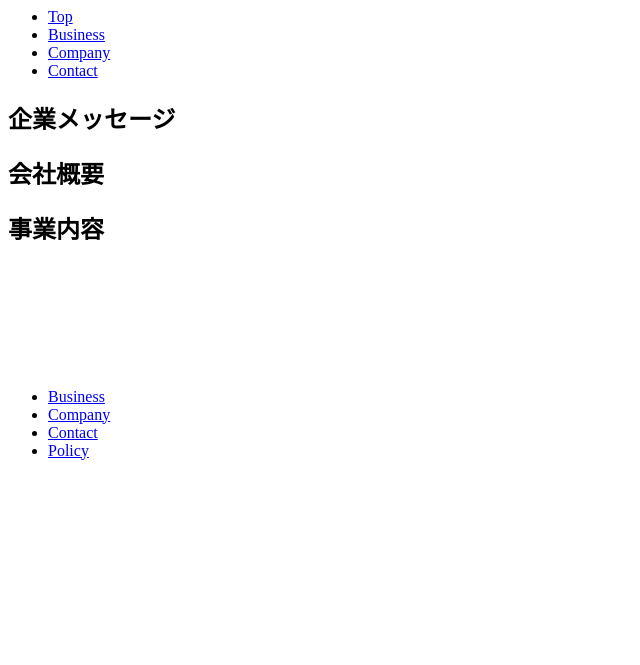
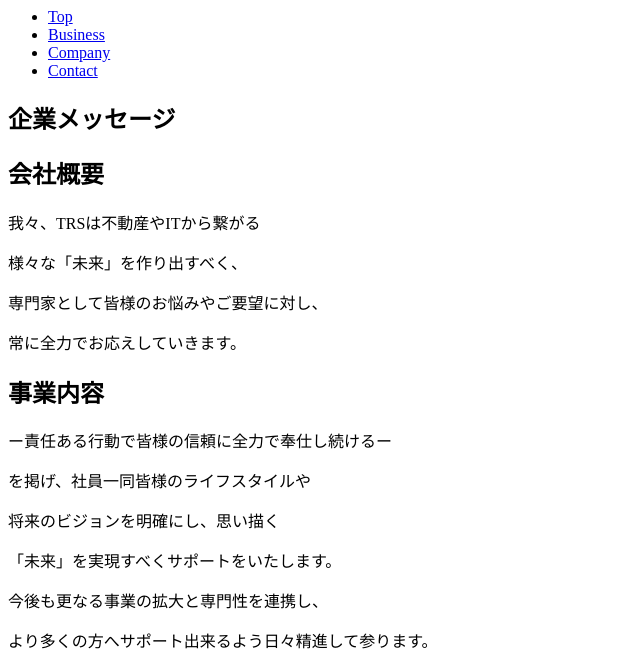
Before and after one commit to Mako-753/public, a plain HTML site: page index.html in a window 1280 px wide. Shown: the part 124-789 px from the top of the page, without its empty margins (0-640 px from the left). Drawn offline with Linux system fonts and the light colour scheme; files that its build step writes are made by us from their sources.

```diff
--- a/index.html
+++ b/index.html
@@ -28,10 +28,21 @@
 
         <section class="about">
             <h2>会社概要</h2>
+            <p>我々、TRSは不動産やITから繋がる</p>
+            <p>様々な「未来」を作り出すべく、</p>
+            <p>専門家として皆様のお悩みやご要望に対し、</p>
+            <p>常に全力でお応えしていきます。</p>
         </section>
 
         <section class="services">
             <h2>事業内容</h2>
+            <p>ー責任ある行動で皆様の信頼に全力で奉仕し続けるー</p>
+
+            <p>を掲げ、社員一同皆様のライフスタイルや</p>
+            <p>将来のビジョンを明確にし、思い描く</p>
+            <p>「未来」を実現すべくサポートをいたします。</p>
+            <p>今後も更なる事業の拡大と専門性を連携し、</p>
+            <p>より多くの方へサポート出来るよう日々精進して参ります。</p>
         </section>
     </main>
 
```
